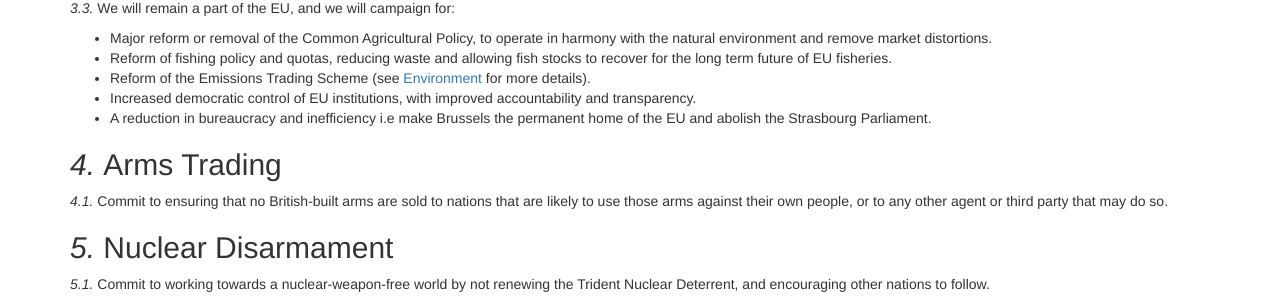
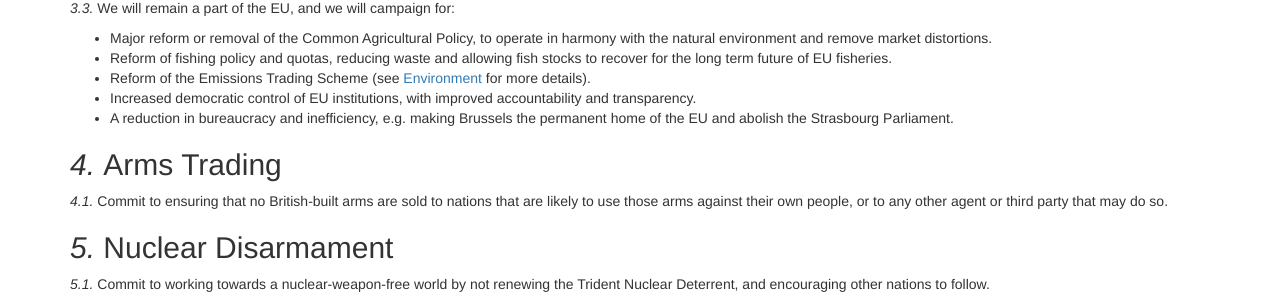
Before and after one commit to openpolitics/manifesto, a Jekyll site: the page built from manifesto/foreign_policy.md, in a window 1280 px wide and 900 px high, scrolled down 571 px. Shown: the part 150-452 px from the top of the window. Built offline with Jekyll 4.4.1, drawn with Linux system fonts in a browser that asks for light colours; nearby versions of some CDN libraries.

Commit message:
Small grammar fix in EU policy

```diff
--- a/manifesto/foreign_policy.md
+++ b/manifesto/foreign_policy.md
@@ -26,7 +26,7 @@ We will remain a part of the EU, and we will campaign for:
   * Reform of fishing policy and quotas, reducing waste and allowing fish stocks to recover for the long term future of EU fisheries.
   * Reform of the Emissions Trading Scheme (see [Environment](environment.html) for more details).
   * Increased democratic control of EU institutions, with improved accountability and transparency.
-  * A reduction in bureaucracy and inefficiency i.e make Brussels the permanent home of the EU and abolish the Strasbourg Parliament.
+  * A reduction in bureaucracy and inefficiency, e.g. making Brussels the permanent home of the EU and abolish the Strasbourg Parliament.
 
 ## Arms Trading
 
```
